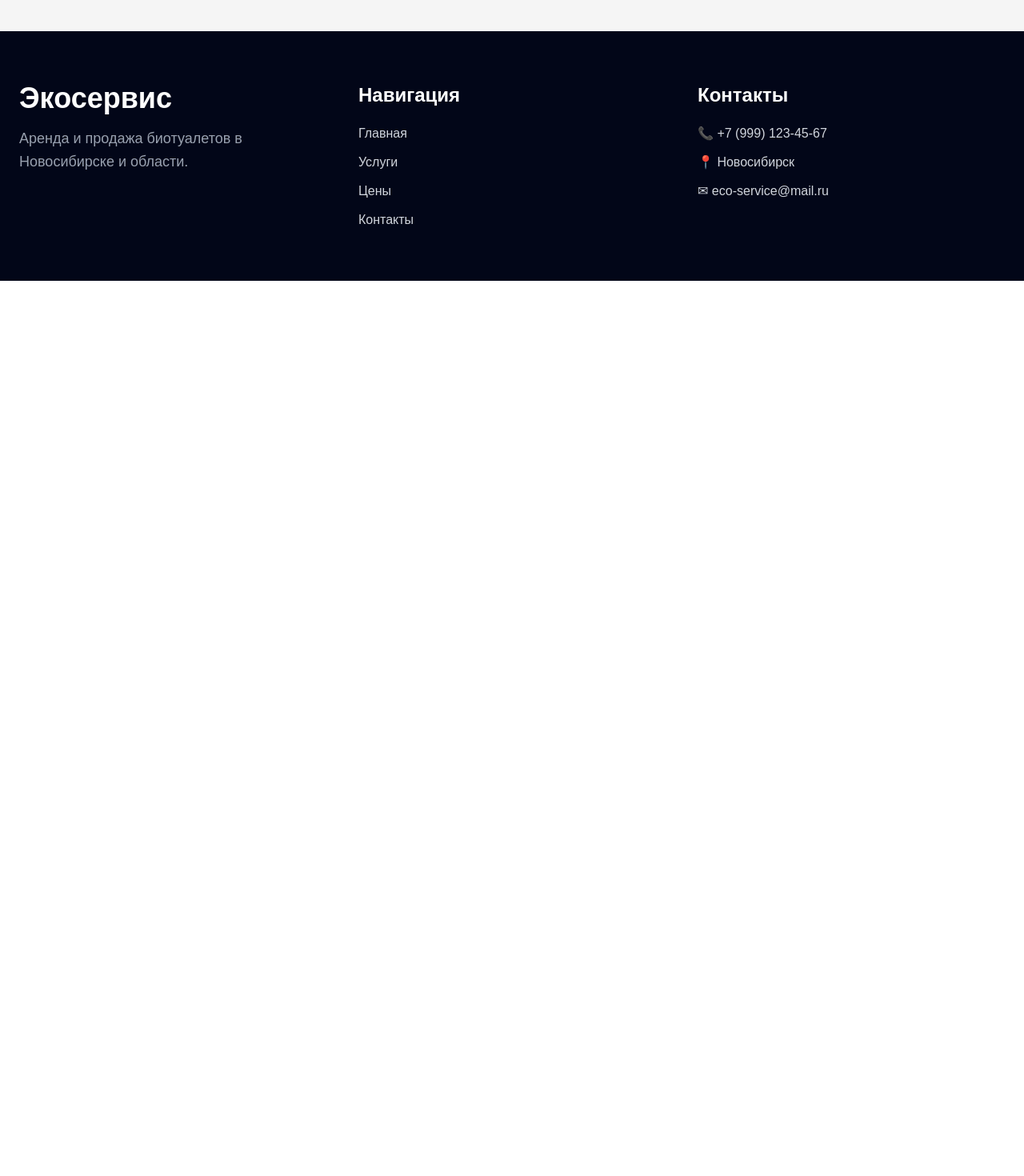
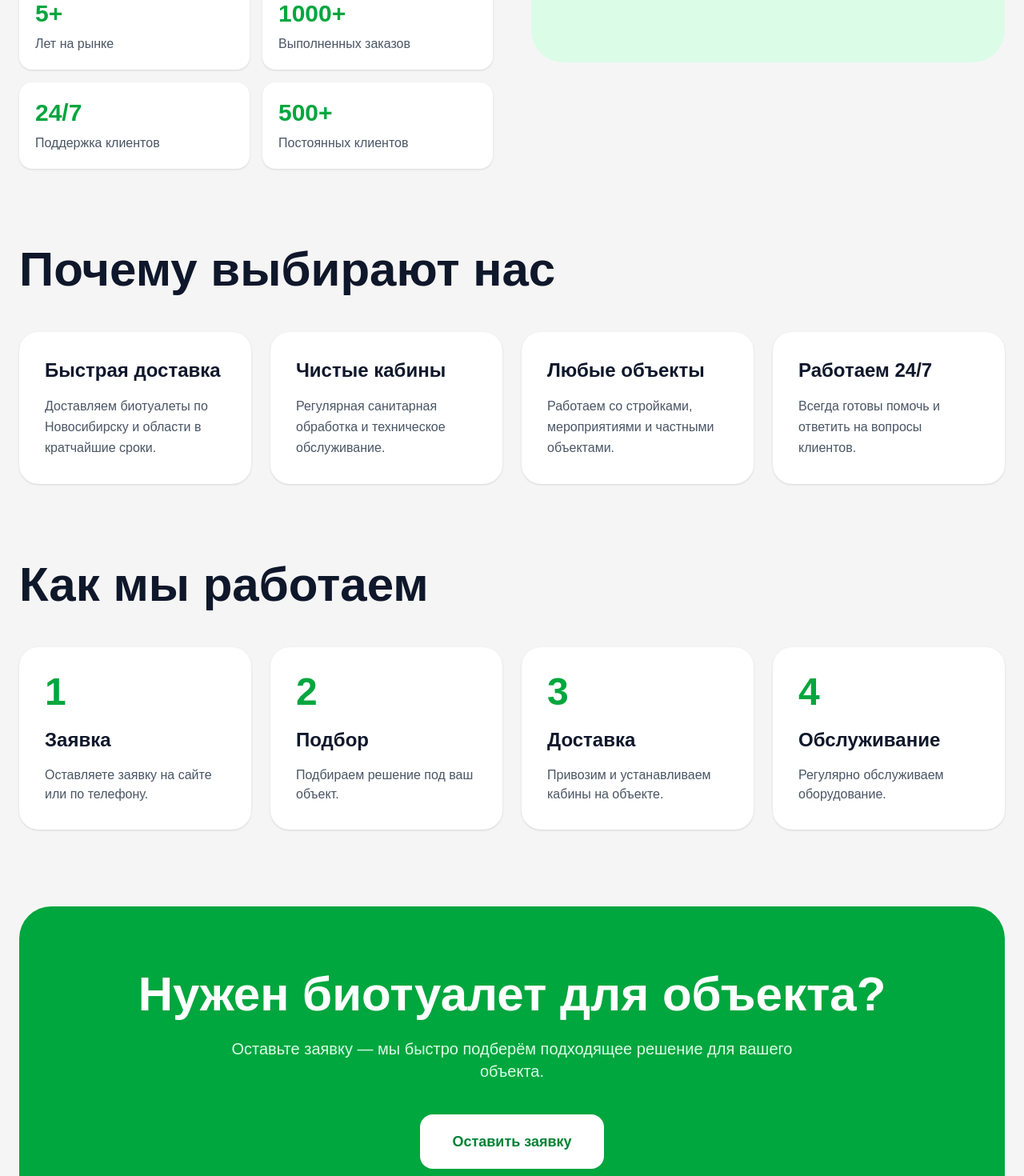
Before and after one commit to Skyeeeeeeeeeeeeeeeeeee/eco-service-site, a Next.js app: page / in a window 1280 px wide. Shown: the part 860-2330 px from the top of the page at 80% size. Before the commit the page ends 1211 px from the top, so only its background shows below. Built offline with nearby package versions, Linux system fonts and the light colour scheme.

Commit message:
add request form

```diff
--- a/app/page.tsx
+++ b/app/page.tsx
@@ -13,7 +13,7 @@ export default function HomePage() {
               Экосервис
             </h2>
 
-            <p className="text-gray-500 text-sm md:text-base">
+            <p className="text-gray-500 text-sm">
               Новосибирск
             </p>
           </a>
@@ -101,7 +101,7 @@ export default function HomePage() {
 
         <div className="max-w-7xl mx-auto px-4 md:px-6">
 
-          <div className="grid grid-cols-1 md:grid-cols-2 gap-10 items-center">
+          <div className="grid grid-cols-1 md:grid-cols-2 gap-12 items-center">
 
             {/* LEFT */}
             <div>
@@ -123,6 +123,7 @@ export default function HomePage() {
                 по Новосибирску и области.
               </p>
 
+              {/* BUTTONS */}
               <div className="flex flex-col sm:flex-row gap-4">
 
                 <a
@@ -141,16 +142,247 @@ export default function HomePage() {
 
               </div>
 
+              {/* STATS */}
+              <div className="grid grid-cols-2 gap-4 mt-10">
+
+                <div className="bg-white rounded-2xl p-5 shadow-sm">
+                  <p className="text-3xl font-bold text-green-600">
+                    5+
+                  </p>
+
+                  <p className="text-gray-600 mt-2">
+                    Лет на рынке
+                  </p>
+                </div>
+
+                <div className="bg-white rounded-2xl p-5 shadow-sm">
+                  <p className="text-3xl font-bold text-green-600">
+                    1000+
+                  </p>
+
+                  <p className="text-gray-600 mt-2">
+                    Выполненных заказов
+                  </p>
+                </div>
+
+                <div className="bg-white rounded-2xl p-5 shadow-sm">
+                  <p className="text-3xl font-bold text-green-600">
+                    24/7
+                  </p>
+
+                  <p className="text-gray-600 mt-2">
+                    Поддержка клиентов
+                  </p>
+                </div>
+
+                <div className="bg-white rounded-2xl p-5 shadow-sm">
+                  <p className="text-3xl font-bold text-green-600">
+                    500+
+                  </p>
+
+                  <p className="text-gray-600 mt-2">
+                    Постоянных клиентов
+                  </p>
+                </div>
+
+              </div>
+
             </div>
 
             {/* RIGHT */}
-            <div className="bg-green-100 rounded-[40px] h-[300px] md:h-[600px] flex items-center justify-center">
+            <div className="bg-green-100 rounded-[40px] h-[320px] md:h-[620px] flex items-center justify-center">
 
               <p className="text-green-700 text-2xl md:text-4xl font-bold">
                 Фото биотуалета
               </p>
 
             </div>
+
+          </div>
+
+        </div>
+
+      </section>
+
+      {/* ADVANTAGES */}
+      <section className="pb-16 md:pb-24">
+
+        <div className="max-w-7xl mx-auto px-4 md:px-6">
+
+          <h2 className="text-4xl md:text-6xl font-bold mb-12">
+            Почему выбирают нас
+          </h2>
+
+          <div className="grid grid-cols-1 md:grid-cols-4 gap-6">
+
+            <div className="bg-white rounded-3xl p-8 shadow-sm">
+
+              <h3 className="text-2xl font-bold mb-4">
+                Быстрая доставка
+              </h3>
+
+              <p className="text-gray-600 leading-relaxed">
+                Доставляем биотуалеты
+                по Новосибирску и области
+                в кратчайшие сроки.
+              </p>
+
+            </div>
+
+            <div className="bg-white rounded-3xl p-8 shadow-sm">
+
+              <h3 className="text-2xl font-bold mb-4">
+                Чистые кабины
+              </h3>
+
+              <p className="text-gray-600 leading-relaxed">
+                Регулярная санитарная обработка
+                и техническое обслуживание.
+              </p>
+
+            </div>
+
+            <div className="bg-white rounded-3xl p-8 shadow-sm">
+
+              <h3 className="text-2xl font-bold mb-4">
+                Любые объекты
+              </h3>
+
+              <p className="text-gray-600 leading-relaxed">
+                Работаем со стройками,
+                мероприятиями и частными объектами.
+              </p>
+
+            </div>
+
+            <div className="bg-white rounded-3xl p-8 shadow-sm">
+
+              <h3 className="text-2xl font-bold mb-4">
+                Работаем 24/7
+              </h3>
+
+              <p className="text-gray-600 leading-relaxed">
+                Всегда готовы помочь
+                и ответить на вопросы клиентов.
+              </p>
+
+            </div>
+
+          </div>
+
+        </div>
+
+      </section>
+
+      {/* HOW WE WORK */}
+      <section className="pb-16 md:pb-24">
+
+        <div className="max-w-7xl mx-auto px-4 md:px-6">
+
+          <h2 className="text-4xl md:text-6xl font-bold mb-12">
+            Как мы работаем
+          </h2>
+
+          <div className="grid grid-cols-1 md:grid-cols-4 gap-6">
+
+            <div className="bg-white rounded-3xl p-8 shadow-sm">
+
+              <div className="text-5xl font-bold text-green-600 mb-5">
+                1
+              </div>
+
+              <h3 className="text-2xl font-bold mb-4">
+                Заявка
+              </h3>
+
+              <p className="text-gray-600">
+                Оставляете заявку
+                на сайте или по телефону.
+              </p>
+
+            </div>
+
+            <div className="bg-white rounded-3xl p-8 shadow-sm">
+
+              <div className="text-5xl font-bold text-green-600 mb-5">
+                2
+              </div>
+
+              <h3 className="text-2xl font-bold mb-4">
+                Подбор
+              </h3>
+
+              <p className="text-gray-600">
+                Подбираем решение
+                под ваш объект.
+              </p>
+
+            </div>
+
+            <div className="bg-white rounded-3xl p-8 shadow-sm">
+
+              <div className="text-5xl font-bold text-green-600 mb-5">
+                3
+              </div>
+
+              <h3 className="text-2xl font-bold mb-4">
+                Доставка
+              </h3>
+
+              <p className="text-gray-600">
+                Привозим и устанавливаем
+                кабины на объекте.
+              </p>
+
+            </div>
+
+            <div className="bg-white rounded-3xl p-8 shadow-sm">
+
+              <div className="text-5xl font-bold text-green-600 mb-5">
+                4
+              </div>
+
+              <h3 className="text-2xl font-bold mb-4">
+                Обслуживание
+              </h3>
+
+              <p className="text-gray-600">
+                Регулярно обслуживаем
+                оборудование.
+              </p>
+
+            </div>
+
+          </div>
+
+        </div>
+
+      </section>
+
+      {/* CTA */}
+      <section className="pb-16 md:pb-24">
+
+        <div className="max-w-7xl mx-auto px-4 md:px-6">
+
+          <div className="bg-green-600 rounded-[40px] p-10 md:p-20 text-white text-center">
+
+            <h2 className="text-4xl md:text-6xl font-bold mb-6">
+              Нужен биотуалет
+              для объекта?
+            </h2>
+
+            <p className="text-xl text-green-100 mb-10 max-w-3xl mx-auto">
+              Оставьте заявку —
+              мы быстро подберём подходящее решение
+              для вашего объекта.
+            </p>
+
+            <a
+              href="/contacts"
+              className="inline-block bg-white text-green-700 px-10 py-5 rounded-2xl text-lg font-bold hover:bg-gray-100 transition"
+            >
+              Оставить заявку
+            </a>
 
           </div>
 
```
